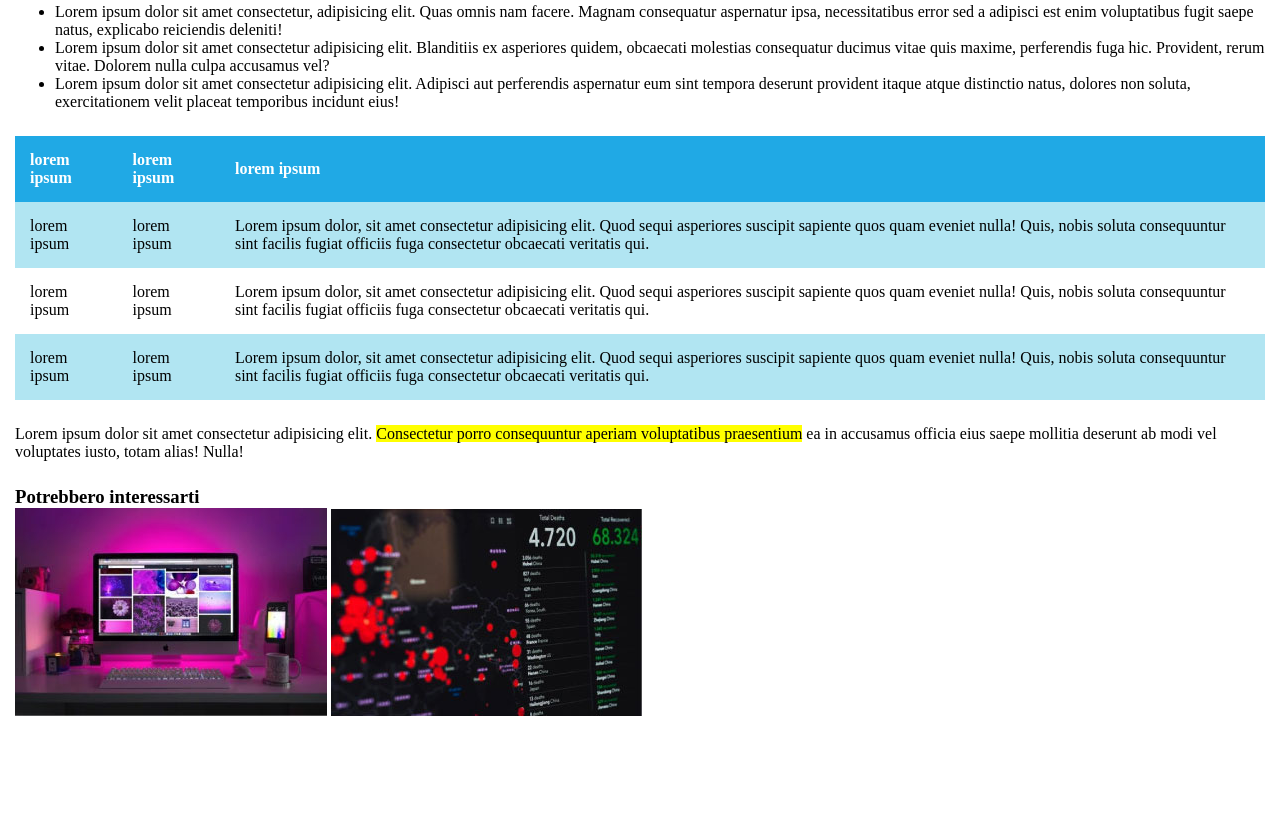
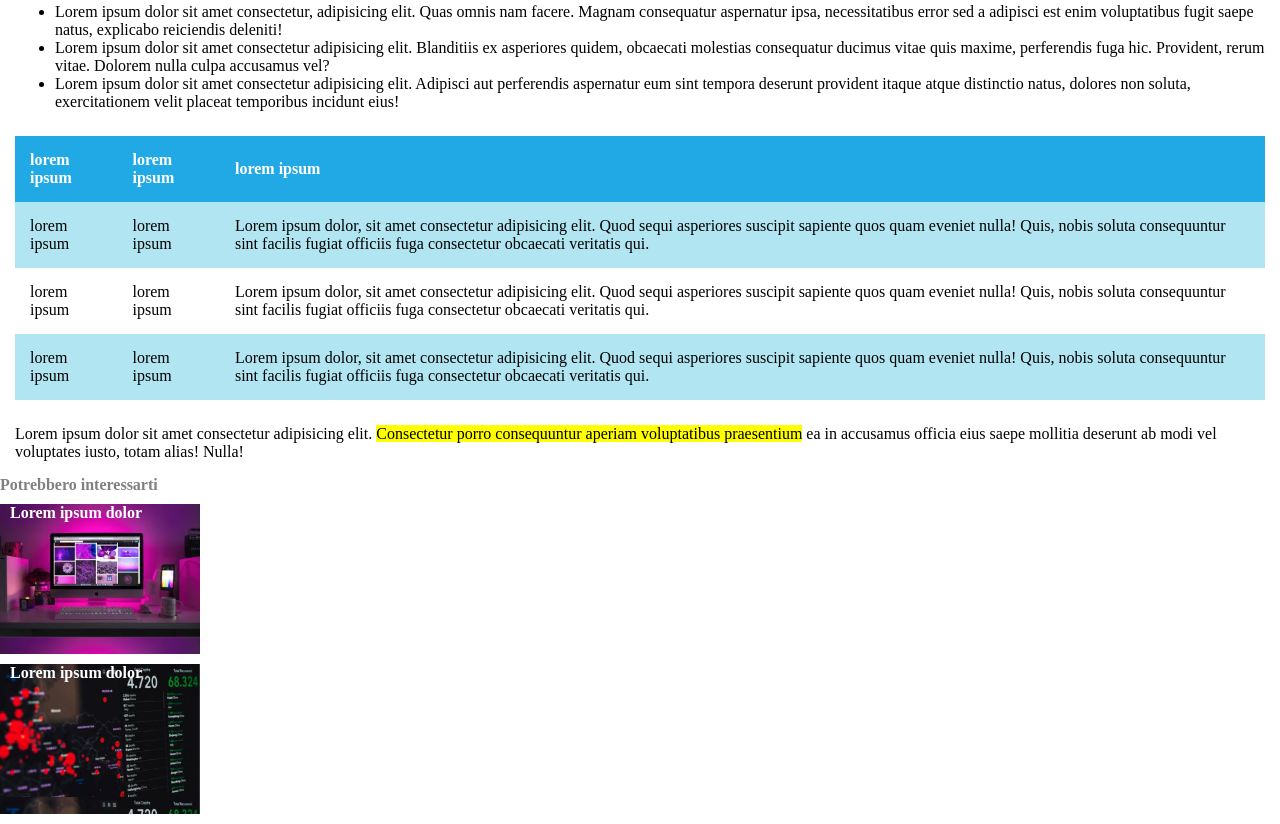
Before and after one commit to Prico3/html-css-booleaner, a plain HTML site: page index.html in a window 1280 px wide. Shown: the part 698-1522 px from the top of the page. Before the commit the page ends 1433 px from the top, so only its background shows below. Drawn offline with Linux system fonts and the light colour scheme.

Commit message:
aggiunto foto

```diff
--- a/css/style.css
+++ b/css/style.css
@@ -67,3 +67,32 @@ th, td {
 .aqua {
     background-color: #b1e5f2;
 }
+
+/* FOOTER */
+
+#foto1{
+    background-image: url(../img/monitor.jpg);
+    height: 150px;
+    width: 200px;
+    background-size: 200px;
+    margin-bottom: 10px;
+    color: white;
+}
+
+#foto2{
+    background-image: url(../img/graph.jpg);
+    height: 150px;
+    width: 200px;
+    background-size: 200px;
+    margin-bottom: 10px;
+    color: white;
+}
+
+#titolo-footer{
+    color: grey;
+    margin-bottom: 10px;
+}
+
+.scritte-foto{
+    margin-left: 10px;
+}
--- a/index.html
+++ b/index.html
@@ -87,11 +87,19 @@
     </main>
 
     <footer>
-        <section>
-            <h3>Potrebbero interessarti</h3>
-            <img src="img/monitor.jpg" alt="">
-            <img src="img/graph.jpg" alt="">
-        </section>
+        <!-- footer -->
+        <footer>
+            <h4 id="titolo-footer">Potrebbero interessarti</h4>
+            <div id="foto1">
+                <span class="scritte-foto"><strong>Lorem ipsum dolor</strong></span>
+            </div>
+
+            <div id="foto2">
+                <span class="scritte-foto"><strong>Lorem ipsum dolor</strong></span>
+            </div>
+        </footer>
+        <!-- /footer -->
+
     </footer>
 
 </body>
```
